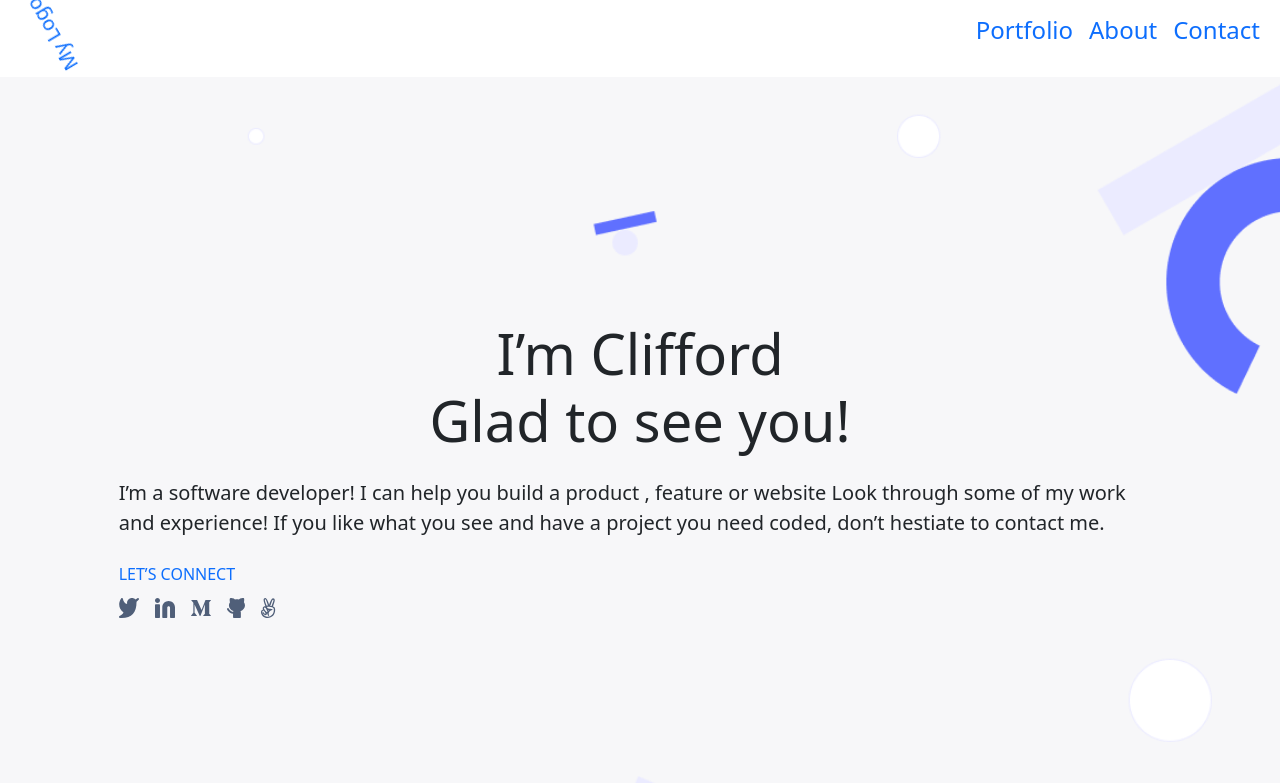
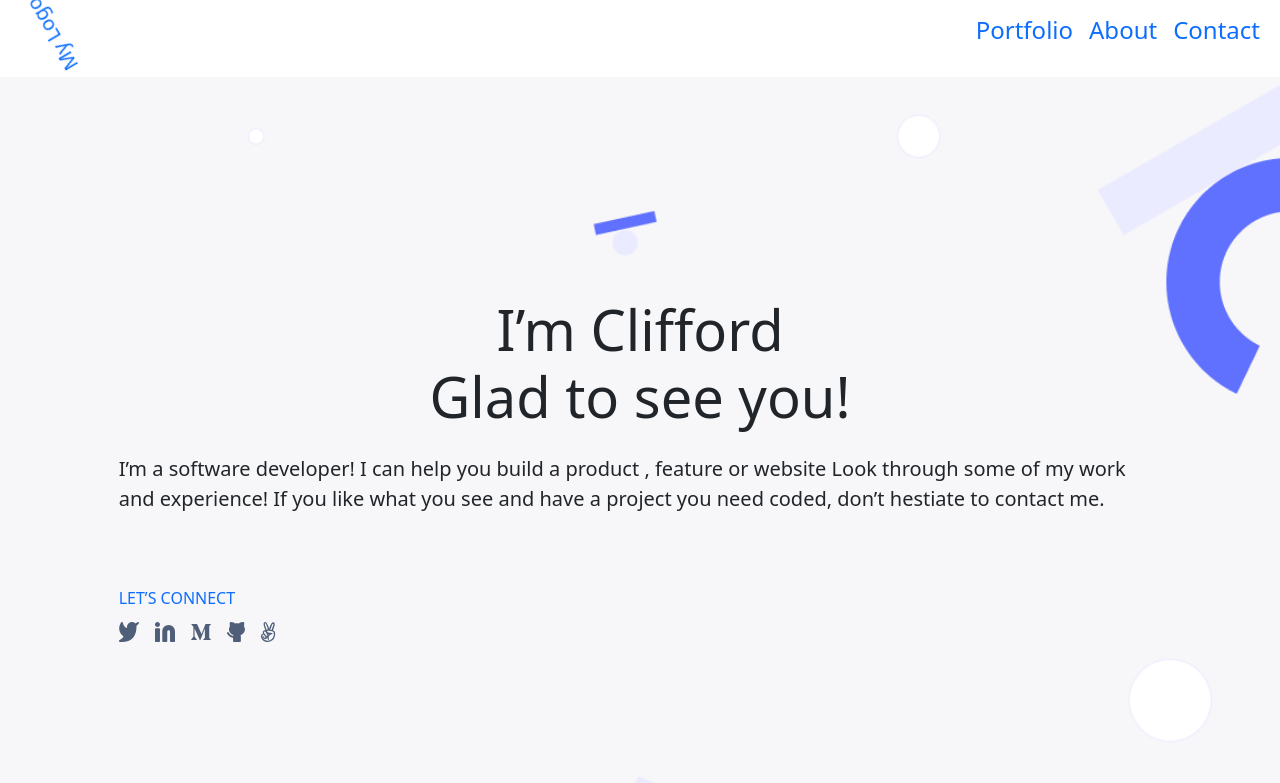
Before and after one commit to Ejikeokegbe/Bootstrap-css, a website: page index.html in a window 1280 px wide. Shown: the top 783 px of the page. Drawn offline with nearby package versions, Linux system fonts and the light colour scheme.

Commit message:
Add Padding Bottom to the Headline Description

```diff
--- a/index.html
+++ b/index.html
@@ -43,7 +43,7 @@
       <section class="section-a d-flex align-items-center">
         <div class="container col-10 col-md-10 col-sm-10">
           <h1 class="display-4 mb-4 text-center w-100">I’m Clifford<br />Glad to see you!</h1>
-          <p class="lead mb-4">
+          <p class="lead mb-4 pb-5">
             I’m a software developer! I can help you build a product , feature or
             website Look through some of my work and experience! If you like what
             you see and have a project you need coded, don’t hestiate to contact
```
